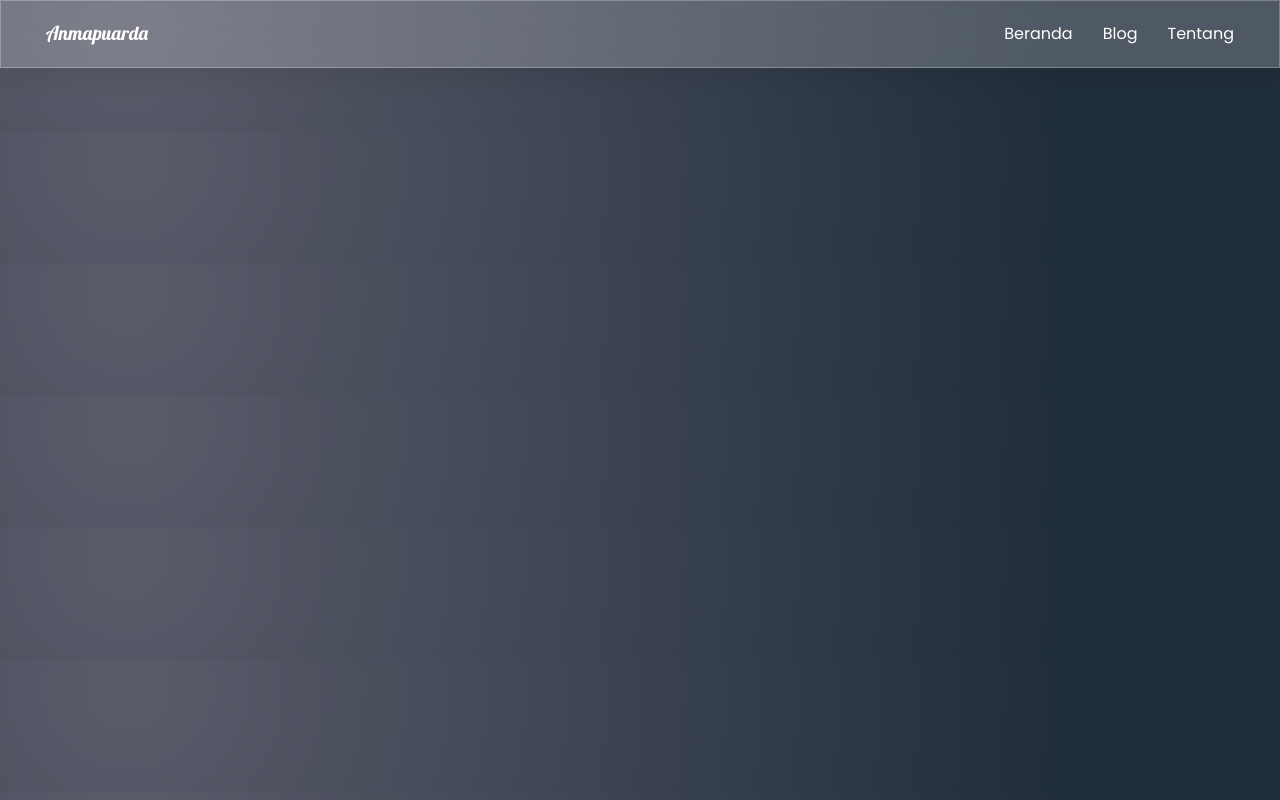
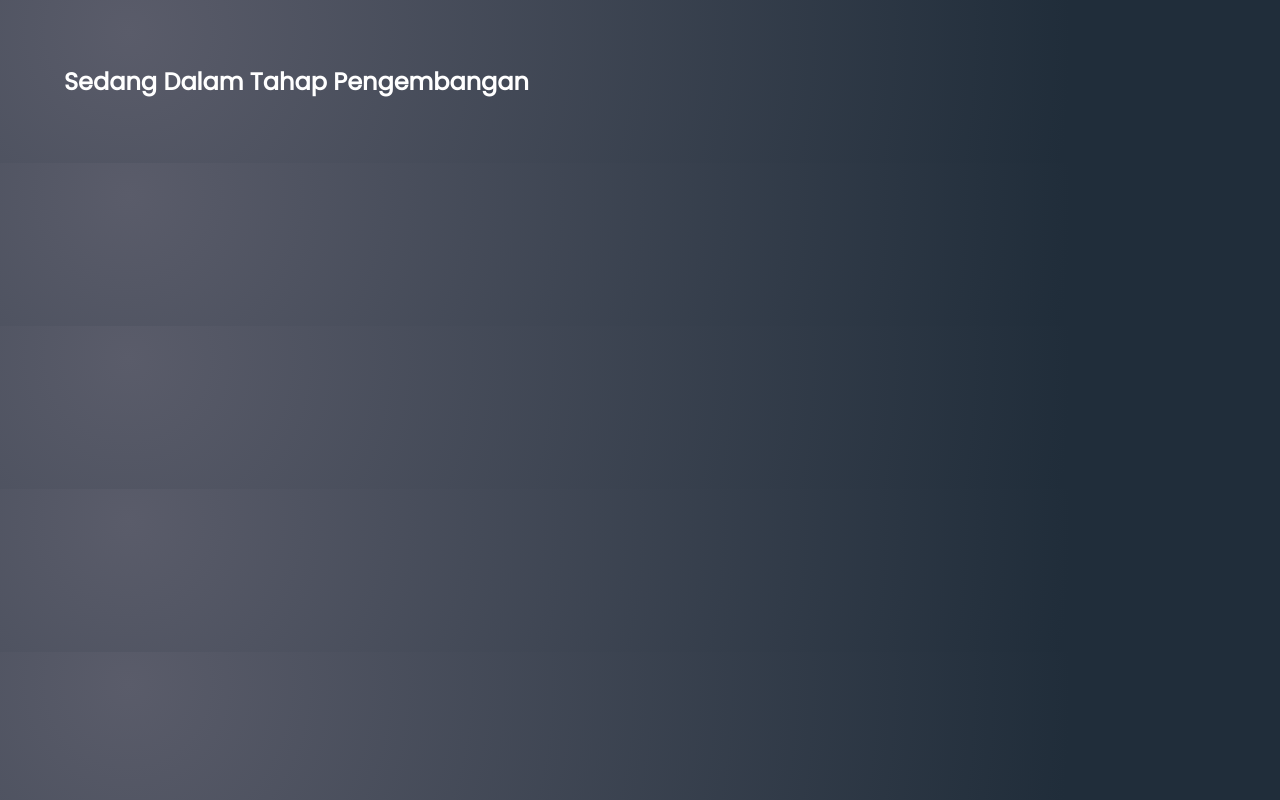
Before and after one commit to anmapuarda/situs, a plain HTML site: page index.html in a window 1280 px wide. Drawn offline with Linux system fonts and the light colour scheme.

Commit message:
Update index.html

```diff
--- a/index.html
+++ b/index.html
@@ -1,21 +1,12 @@
 <!DOCTYPE html>
 <html lang="id">
 <head>
-    <title>Anmapuarda</title>
+    <title>Dikembangkan</title>
     <link rel="stylesheet" href="css/format.css">
 </head>
 <body>
-    <header>
-        <div>
-            <a href="" class="logo-text">Anmapuarda</a>
-        </div>
-        <nav>
-            <a href="">Beranda</a>
-            <a href="">Blog</a>
-            <a href="">Tentang</a>
-        </nav>
-    </header>
     <article>
+        <h1>Sedang Dalam Tahap Pengembangan</h1>
     </article>
 </body>
 </html>
```
